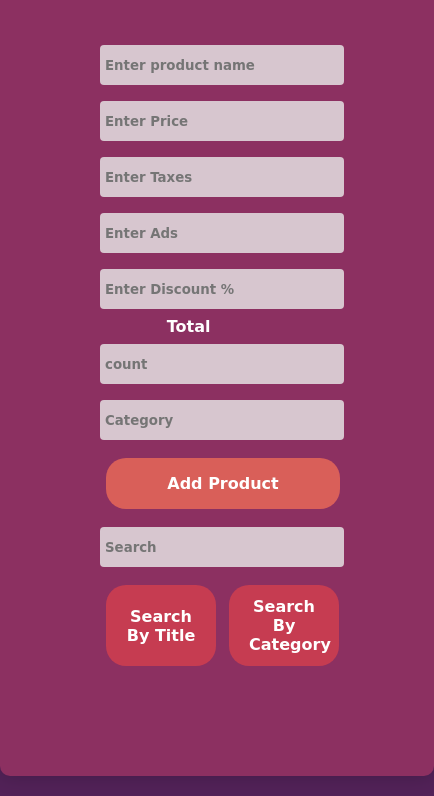
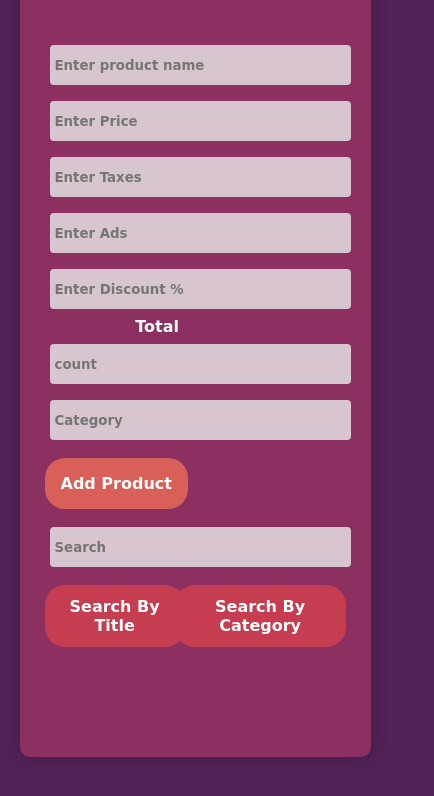
Before and after one commit to FaresElabasery/Full-product-management-system-crud-with-javascript, a website: page index.html in a window 390 px wide. Shown: the part 188-984 px from the top of the page, 434 px wide, since content can reach past the window. Drawn offline with nearby package versions, Linux system fonts and the light colour scheme; a web font is replaced by a local one.

Commit message:
fix: fixing edit and delete button in mobile screen

```diff
--- a/style.css
+++ b/style.css
@@ -30,6 +30,28 @@ body {
     background-color: var(--secondary-color);
     border-radius: 10px;
     box-shadow: 0px 0px 20px rgba(0, 0, 0, 0.2);
+
+}
+
+@media (max-width: 520px) {
+    .crud {
+        width: 70%;
+        padding: 80px 60px;
+    }
+}
+
+@media (max-width: 447px) {
+    .crud {
+        width: 90%;
+        padding: 100px 30px;
+        box-sizing: border-box;
+    }
+
+    .crud button {
+        margin-left: -5px;
+        width: fit-content !important;
+    }
+
 
 }
 
```
